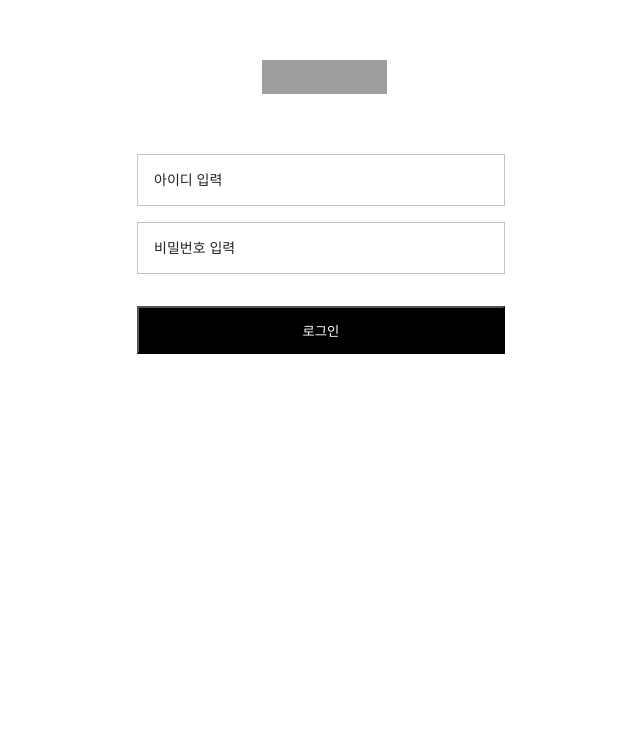
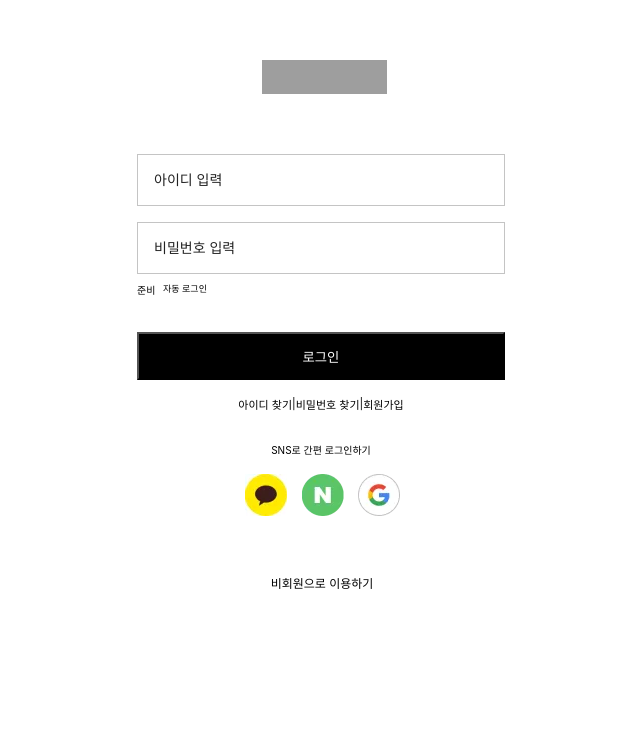
Before and after one commit to BCSDLab/KOALA_FRONT_END, a React (Create React App) app: page /login in a window 1280 px wide. Shown: the part 220-952 px from the top of the page, without its empty margins (639-1279 px from the left). Before the commit the page ends 800 px from the top, so only its background shows below. Built offline with nearby package versions, Linux system fonts and the light colour scheme; grey boxes are pictures that could not be loaded.

Commit message:
[#5] style : AuthForm 스타일 작성

```diff
--- a/src/components/Login/AuthMainForm.js
+++ b/src/components/Login/AuthMainForm.js
@@ -33,23 +33,94 @@ const StyledInput = styled.input`
   }
 `;
 
-const AutoLogin = styled.div``;
+const AutoLogin = styled.div`
+  width: 368px;
+  display: flex;
+  margin-top: 8px;
+`;
 
-const OtherOption = styled.div``;
+const AutoLoginCheck = styled.div`
+  width: 22px;
+  height: 12px;
+  margin-right: 4px;
+  font-size: 10px;
+`;
 
-const SnsLoginText = styled.div``;
+const AutoLoginText = styled.div`
+  width: 58px;
+  height: 18px;
+  font-size: 9px;
+`;
 
-const OauthLogin = styled.div``;
+const OtherOption = styled.div`
+  width: 368px;
+  display: flex;
+  align-items: center;
+  justify-content: center;
+  font-size: 11px;
+  margin-top: 16px;
+`;
 
-const NoneUser = styled.div``;
+const SnsLoginText = styled.div`
+  width: 152px;
+  height: 18px;
+  font-size: 10px;
+  margin: 28px 108px 16px 108px;
+  display: flex;
+  align-items: center;
+  justify-content: center;
+`;
 
-const CopyRight = styled.div``;
+const OauthLogin = styled.div`
+  width: 155px;
+  margin: 0 108px 0 108px;
+  display: flex;
+  justify-content: space-between;
+`;
+
+const NoneUser = styled.div`
+  width: 120px;
+  height: 21px;
+  font-size: 12px;
+  display: flex;
+  align-items: center;
+  justify-content: center;
+  margin: 56px 123px 221px 125px;
+`;
+
+const CopyRight = styled.div`
+  width: 298px;
+  height: 18px;
+  font-size: 12px;
+  display: flex;
+  align-items: center;
+  justify-content: center;
+  margin: 0 30px 0 30px;
+`;
 
 const AuthMainForm = () => (
   <AuthForm>
     <StyledInput autocomplete="username" name="username" placeholder="아이디 입력" />
     <StyledInput autoComplete="new-password" name="password" placeholder="비밀번호 입력" type="password" />
+    <AutoLogin>
+      <AutoLoginCheck>준비</AutoLoginCheck> <AutoLoginText>자동 로그인</AutoLoginText>
+    </AutoLogin>
     <StyledButton>로그인</StyledButton>
+    <OtherOption>
+      <div>아이디 찾기</div>
+      <div>| </div>
+      <div>비밀번호 찾기</div>
+      <div>|</div>
+      <div>회원가입</div>
+    </OtherOption>
+    <SnsLoginText>SNS로 간편 로그인하기</SnsLoginText>
+    <OauthLogin>
+      <img src="/asset/kakaoLogo.webp" alt="kakao" />
+      <img src="/asset/naverLogo.webp" alt="kakao" />
+      <img src="/asset/googleLogo.webp" alt="kakao" />
+    </OauthLogin>
+    <NoneUser>비회원으로 이용하기</NoneUser>
+    <CopyRight>COPYRIGHT © 2021 BCSD LAB ALL RIGHTS RESERVED.</CopyRight>
   </AuthForm>
 );
 
```
